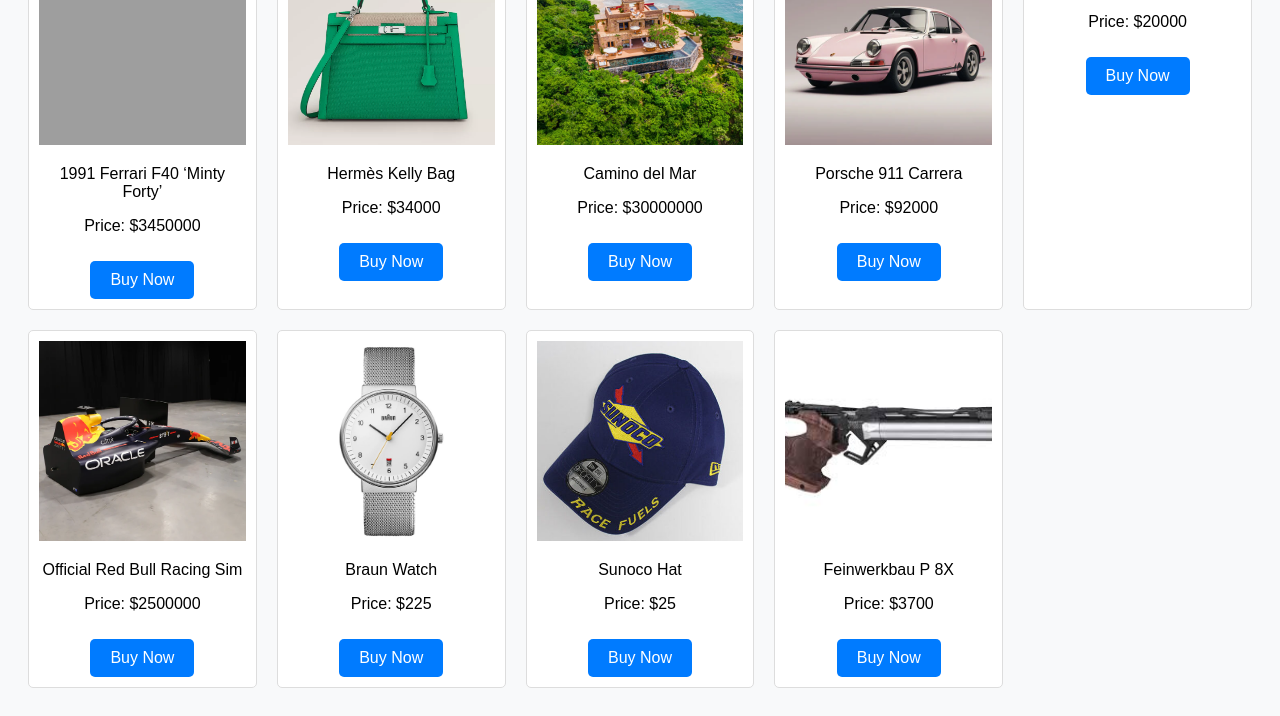
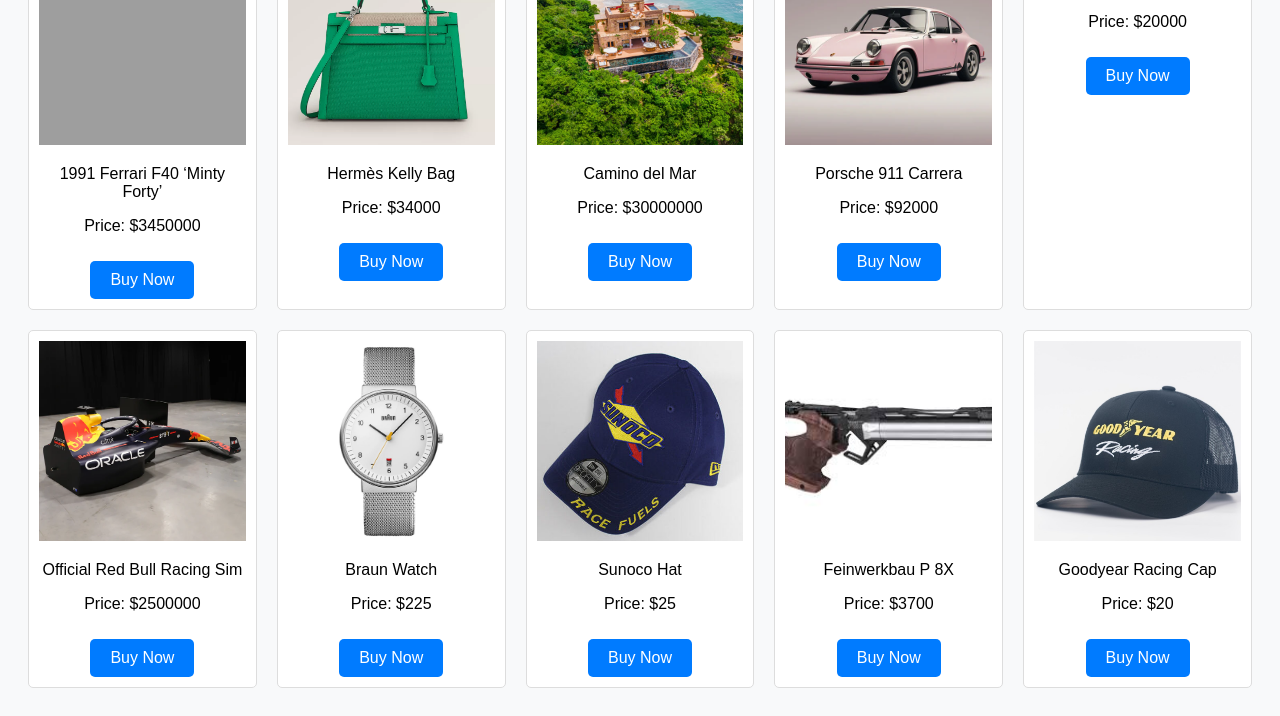
Before and after one commit to generate94/fake-store, a plain HTML site: page index.html in a window 1280 px wide. Shown: the part 1005-1721 px from the top of the page. Drawn offline with Linux system fonts and the light colour scheme; grey boxes are pictures that could not be loaded.

Commit message:
Update index.html

```diff
--- a/index.html
+++ b/index.html
@@ -188,6 +188,13 @@
             <a href="order-received.html" class="buy-now">Buy Now</a>
         </div>
 
+           <div class="product">
+            <img src="images/goodyear.jpg" alt="gyhat">
+            <p>Goodyear Racing Cap</p>
+            <p>Price: $20</p>
+            <a href="order-received.html" class="buy-now">Buy Now</a>
+        </div>
+
         <!-- Add more products as needed -->
     </div>
 </body>
```
